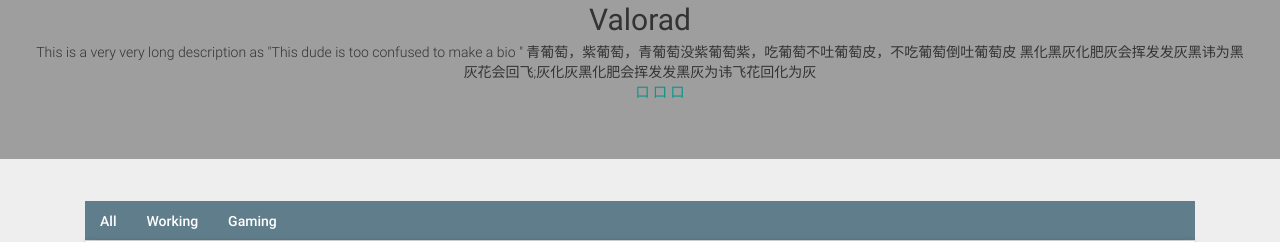
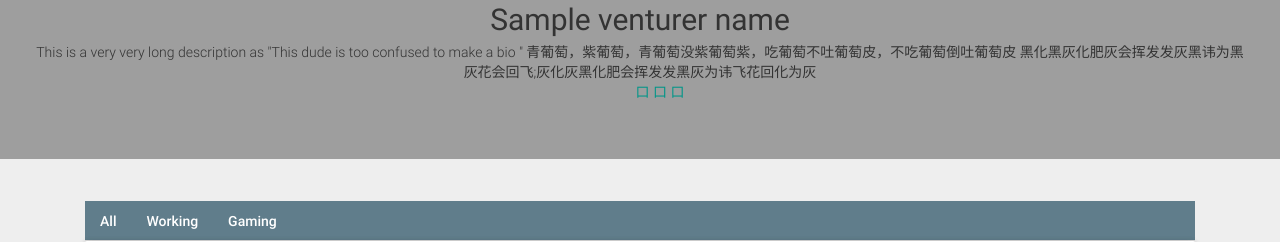
Before and after one commit to valorad/wcnexus.com, a Django app: template venturer/templates/venturer/venturer.html in a window 1280 px wide. Shown: the part 241-483 px from the top of the page. Run offline with Django 3.2, Linux system fonts and the light colour scheme; the template is opened without the code that fills it: most values are stand-ins (such as "Sample title", 1, 10 or a date in 2020); grey boxes marked "Sample" are stand-in pictures; some libraries are stand-ins or nearby versions.

Commit message:
+ ready to send avatar data to venturer page

```diff
--- a/venturer/templates/venturer/venturer.html
+++ b/venturer/templates/venturer/venturer.html
@@ -14,10 +14,10 @@
     <div class="row" id="divHUserHolder">
       <div class="col-xs-12" id="divUserCover">
         <div class="col-xs-12">
-          <img class="img-circle img-responsive" src="media/avatars/valorad/resized/160/fallout_vaultboy_va.png" alt="user avatar">
+          <img class="img-circle img-responsive" src="{{ mediapath }}{{ venturerAvatar }}" alt="{{ venturerName }}'s avatar">
         </div>
         <div class="col-xs-12" id="divHVentName">
-          <span>Valorad</span>
+          <span>{{ venturerName }}</span>
         </div>
         <div class="col-xs-12">
           This is a very very long description as "This dude is too confused to make a bio "
@@ -50,7 +50,7 @@
         <header class="panel">
           <div class="panel-body">
             <div class="col-md-4" id="divVDescImg">
-              <img src="media/avatars/valorad/fallout-VaultBoy-2.jpg" class="img-responsive" alt="classimg">
+              <img src="/media/avatars/valorad/fallout-VaultBoy-2.jpg" class="img-responsive" alt="classimg">
             </div>
             <div class="col-md-8">
               <h1>All</h1>
@@ -93,7 +93,7 @@
               <div class="panel-heading">Title: eg. webGIS</div>
               <div class="panel-body">
                 <div class="col-xs-4 imgArticle">
-                  <img src="media/avatars/valorad/ACU-3.jpg" alt="arrticle1img" class="img-responsive">
+                  <img src="/media/avatars/valorad/ACU-3.jpg" alt="arrticle1img" class="img-responsive">
                 </div>
                 <div class="col-xs-8">
                   This is an article about WebGIS. It is relatively short.
@@ -109,7 +109,7 @@
             <div class="panel-heading">Title: eg. RedAlert</div>
             <div class="panel-body">
               <div class="col-xs-4 imgArticle">
-                <img src="media/avatars/valorad/ACU-4.jpg" alt="arrticle1img" class="img-responsive">
+                <img src="/media/avatars/valorad/ACU-4.jpg" alt="arrticle1img" class="img-responsive">
               </div>
               <div class="col-xs-8">
                 This is an article about the game Red Alert. Red Alert is a Real-time Stratagy game. The first franchise, RA98, was developed by WestWood. However the studio was dismissed by infamous Electronic Arts. And now this article is long enough.
@@ -125,7 +125,7 @@
             <div class="panel-heading">Title: eg. RedAlert</div>
             <div class="panel-body">
               <div class="col-xs-4 imgArticle">
-                <img src="media/avatars/valorad/ACU-4.jpg" alt="arrticle1img" class="img-responsive">
+                <img src="/media/avatars/valorad/ACU-4.jpg" alt="arrticle1img" class="img-responsive">
               </div>
               <div class="col-xs-8">
                 This is an article about the game Red Alert. Red Alert is a Real-time Stratagy game. The first franchise, RA98, was developed by WestWood. However the studio was dismissed by infamous Electronic Arts. And now this article is long enough.
@@ -141,7 +141,7 @@
             <div class="panel-heading">Title: eg. webGIS</div>
             <div class="panel-body">
               <div class="col-xs-4 imgArticle">
-                <img src="media/avatars/valorad/ACU-3.jpg" alt="arrticle1img" class="img-responsive">
+                <img src="/media/avatars/valorad/ACU-3.jpg" alt="arrticle1img" class="img-responsive">
               </div>
               <div class="col-xs-8">
                 This is an article about WebGIS. It is relatively short.
--- a/venturer/urls.py
+++ b/venturer/urls.py
@@ -5,5 +5,5 @@ app_name = "venturer"
 urlpatterns = [
 	#list
 	url(r'^$', views.venturerSelf, name='View_Own_Profile'),
-
+	url(r'^(?P<venturerName>[\w]+)/$', views.loadVenturer, name='View_a_Profile'),
 ]
```
Also changed, not shown: venturer/views.py (+36 -0 lines).
